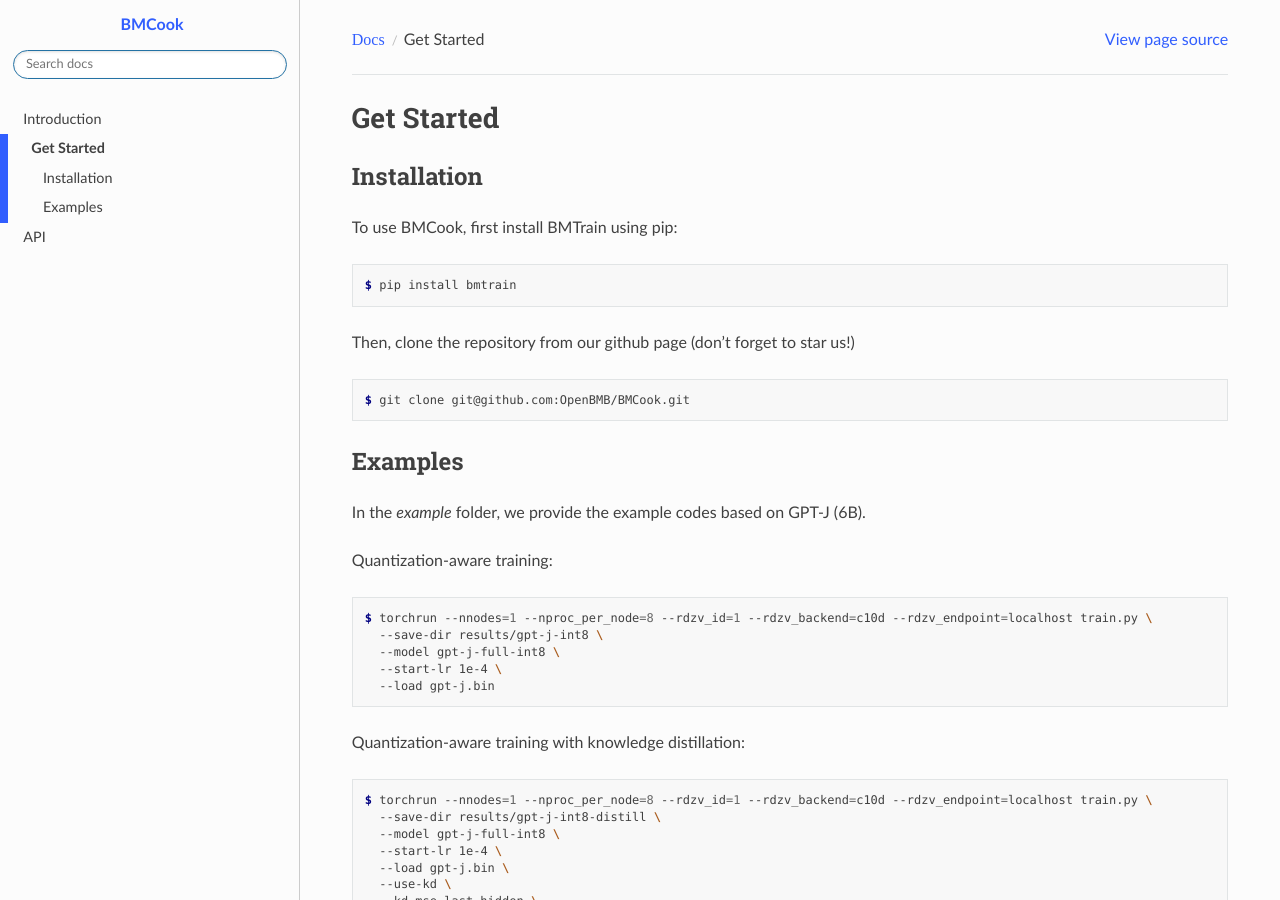
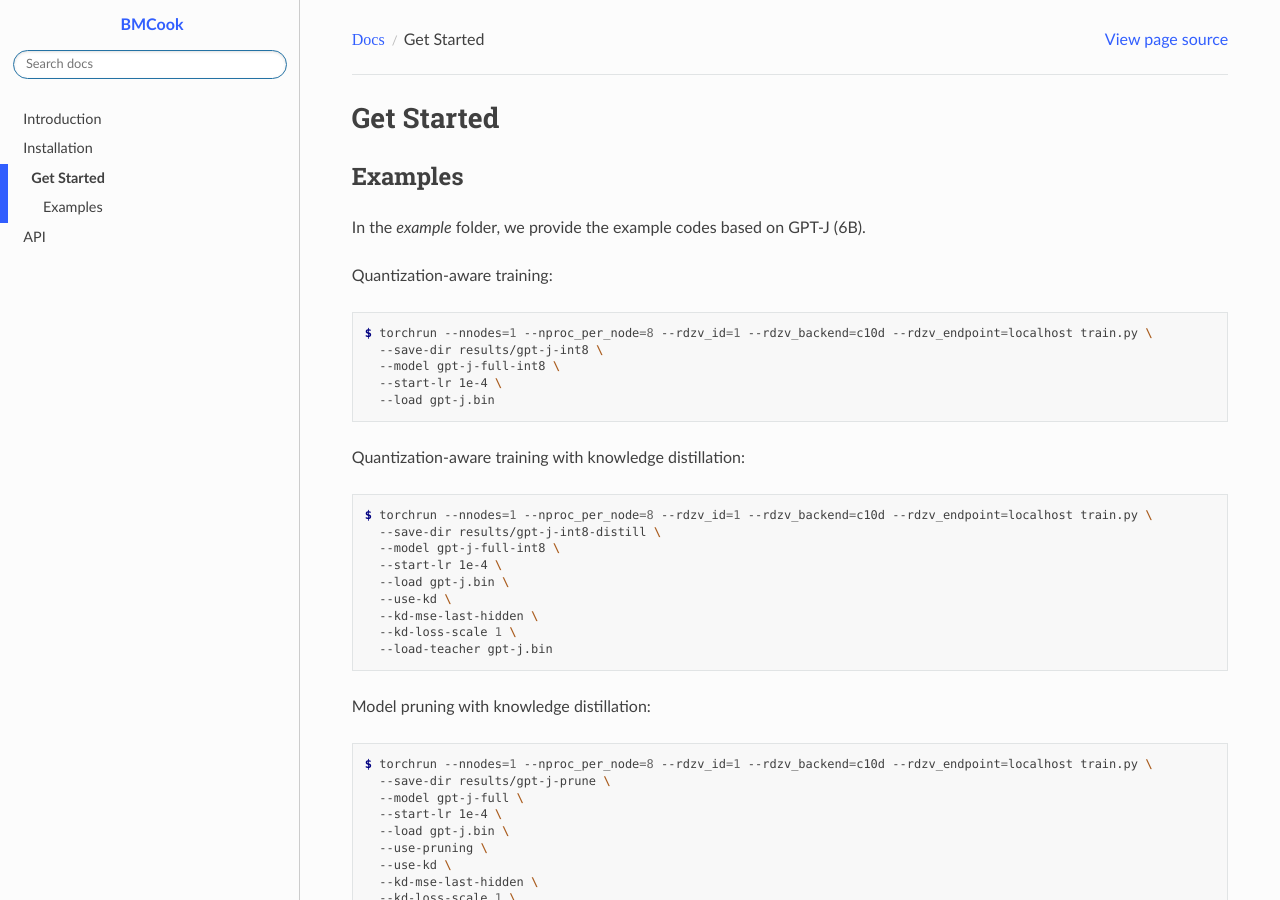
Before and after one commit to OpenBMB/BMCook, a Sphinx documentation site: the page built from docs/source/get_started.rst, in a window 1280 px wide and 900 px high. Built offline with Sphinx 7.4.7 and the Read the Docs theme 2.0.0, drawn with Linux system fonts in a browser that asks for light colours.

Commit message:
update docs

```diff
--- a/docs/source/get_started.rst
+++ b/docs/source/get_started.rst
@@ -1,23 +1,5 @@
 Get Started
 =====
-
-.. _installation:
-
-Installation
-------------
-
-To use BMCook, first install BMTrain using pip:
-
-.. code-block:: console
-
-   $ pip install bmtrain
-
-Then, clone the repository from our github page (don’t forget to star us!)
-
-.. code-block:: console
-
-   $ git clone git@github.com:OpenBMB/BMCook.git
-
 
 .. _examples:
 
--- a/docs/source/index.rst
+++ b/docs/source/index.rst
@@ -16,5 +16,6 @@
 .. toctree::
 
    introduction
+   installation.md
    get_started
    api
```
Also changed, not shown: docs/source/installation.md (added, +30 -0 lines).
